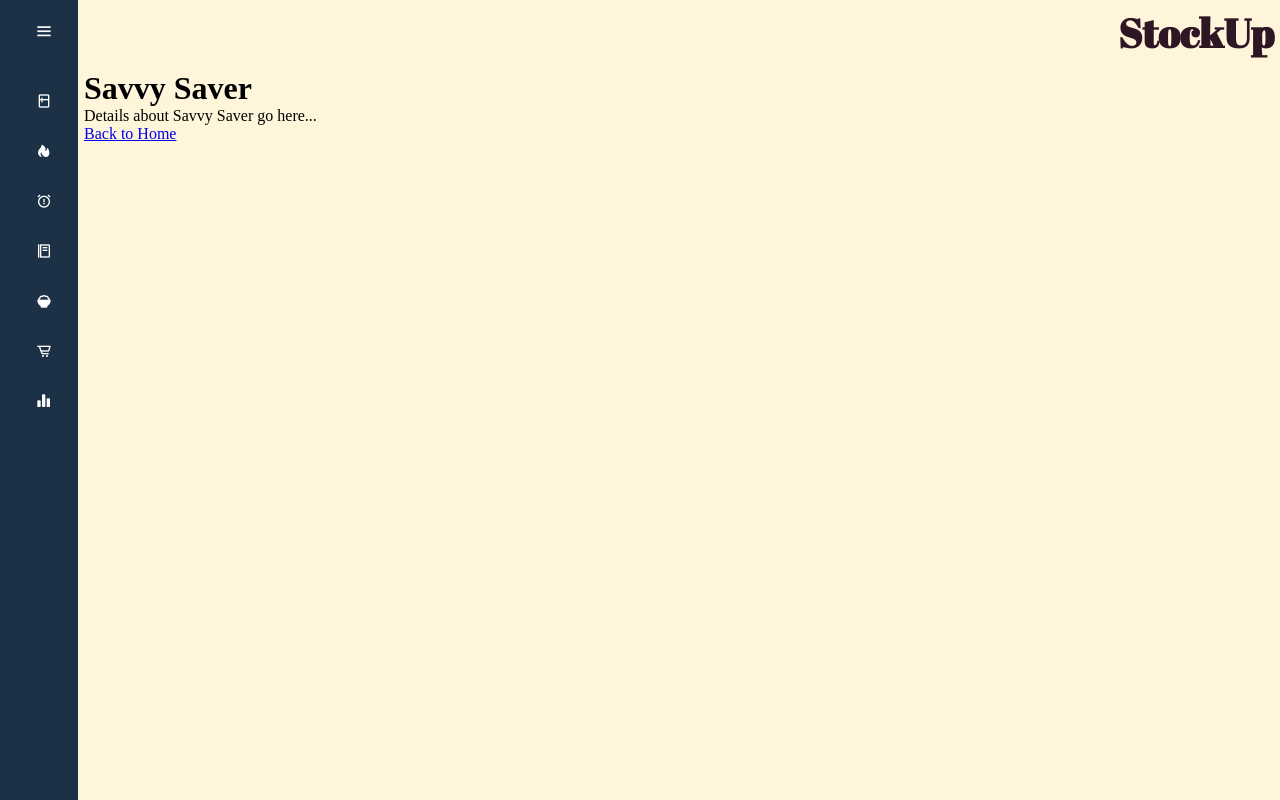
After one commit to kosuri-indu/StockUp, a Flask app: page /savysaver in a window 1280 px wide. The commit adds this page. Run offline with Flask 3, Linux system fonts and the light colour scheme; some web fonts are replaced.

Commit message:
added pages

```diff
--- a/backend/app.py
+++ b/backend/app.py
@@ -21,6 +21,34 @@ auth = firebase.auth()
 
 # Secret key for flash messages
 app.secret_key = 'secret'
+
+@app.route('/savysaver')
+def savysaver():
+    return render_template('savysaver.html')
+
+@app.route('/shelf-alert')
+def shelf_alert():
+    return render_template('shelf-alert.html')
+
+@app.route('/gourmet-goals')
+def gourmet_goals():
+    return render_template('gourmet-goals.html')
+
+@app.route('/look-whats-chilling')
+def look_whats_chilling():
+    return render_template('look-whats-chilling.html')
+
+@app.route('/recipie-genie')
+def recipie_genie():
+    return render_template('recipie-genie.html')
+
+@app.route('/calorie-crunch')
+def calorie_crunch():
+    return render_template('calorie-crunch.html')
+
+@app.route('/shop-smart')
+def shop_smart():
+    return render_template('shop-smart.html')
 
 @app.route('/signup', methods=['GET', 'POST'])
 def signup():
--- a/frontend/templates/base.html
+++ b/frontend/templates/base.html
@@ -19,49 +19,49 @@
         </div>
         <ul class="nav_list" id="nav_list">
             <li>
-                <a href="#">
+                <a href="/look-whats-chilling">
                     <i class='bx bx-fridge'></i>
                     <span class="links_name">Fridge Peek</span>
                 </a>
                 <span class="tooltip">Fridge Peek</span>
             </li>
             <li>
-                <a href="#">
+                <a href="/calorie-crunch">
                     <i class='bx bxs-hot'></i>
                     <span class="links_name">Calorie Check</span>
                 </a>
                 <span class="tooltip">Calorie Check</span>
             </li>
             <li>
-                <a href="#">
+                <a href="/shelf-alert">
                     <i class='bx bx-alarm-exclamation'></i>
                     <span class="links_name">Shelf Alert</span>
                 </a>
                 <span class="tooltip">Shelf Alert</span>
             </li>
             <li>
-                <a href="#">
+                <a href="/gourmet-goals">
                     <i class='bx bx-food-menu'></i>
                     <span class="links_name">Gourmet Goals</span>
                 </a>
                 <span class="tooltip">Gourmet Goals</span>
             </li>
             <li>
-                <a href="#">
+                <a href="/recipie-genie">
                     <i class='bx bxs-bowl-rice' ></i>
                     <span class="links_name">Recipie Genie</span>
                 </a>
                 <span class="tooltip">Recipie Genie</span>
             </li>
             <li>
-                <a href="#">
+                <a href="/shop-">
                     <i class='bx bx-cart-alt'></i>
                     <span class="links_name">Shop Smart</span>
                 </a>
                 <span class="tooltip">Shop Smart</span>
             </li>
             <li>
-                <a href="#">
+                <a href="/savysaver">
                     <i class='bx bxs-bar-chart-alt-2'></i>
                     <span class="links_name">Savvy Saver</span>
                 </a>
--- /dev/null
+++ b/frontend/templates/savysaver.html
@@ -0,0 +1,9 @@
+{% extends 'base.html' %}
+
+{% block container %}
+<div class="section">
+    <h1>Savvy Saver</h1>
+    <p>Details about Savvy Saver go here...</p>
+    <a href="/home">Back to Home</a>
+</div>
+{% endblock %}
```
Also changed, not shown: frontend/templates/calorie-crunch.html (added, +9 -0 lines), frontend/templates/gourmet-goals.html (added, +9 -0 lines), frontend/templates/home.html (+8 -8 lines), frontend/templates/look-whats-chilling.html (added, +9 -0 lines), frontend/templates/recipie-genie.html (added, +9 -0 lines), frontend/templates/shelf-alert.html (added, +9 -0 lines), frontend/templates/shop-smart.html (added, +9 -0 lines).
